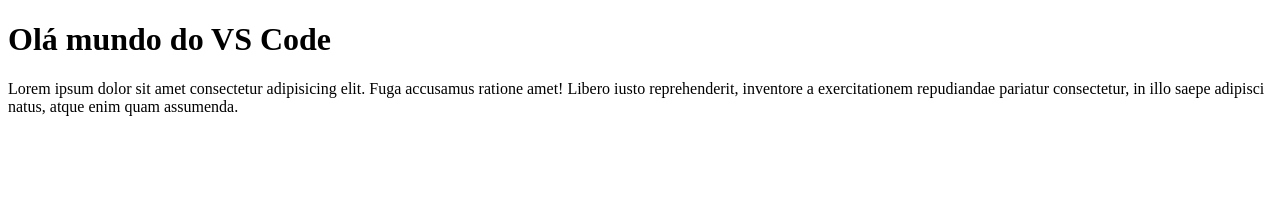
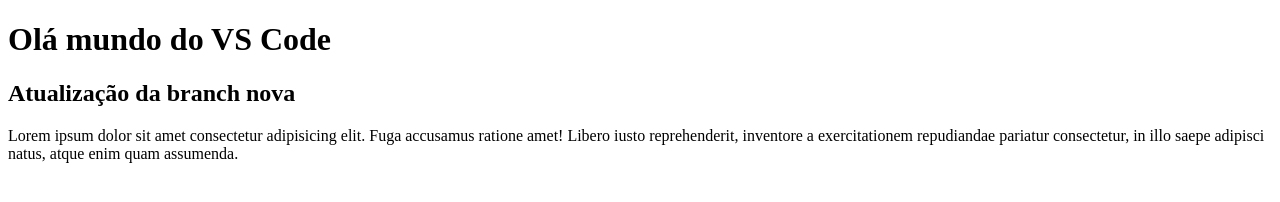
Before and after one commit to matheusspontam/TesteVSCode, a plain HTML site: page index.html in a window 1280 px wide. Drawn offline with Linux system fonts and the light colour scheme.

Commit message:
Atualização branch nova

```diff
--- a/index.html
+++ b/index.html
@@ -8,6 +8,7 @@
 </head>
 <body>
   <h1>Olá mundo do VS Code</h1>
+  <h2>Atualização da branch nova</h2>
   <p>Lorem ipsum dolor sit amet consectetur adipisicing elit. Fuga accusamus ratione amet! Libero iusto reprehenderit, inventore a exercitationem repudiandae pariatur consectetur, in illo saepe adipisci natus, atque enim quam assumenda.</p>
 </body>
 </html>
```
